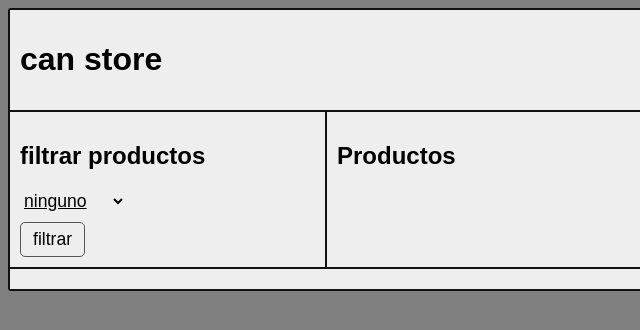
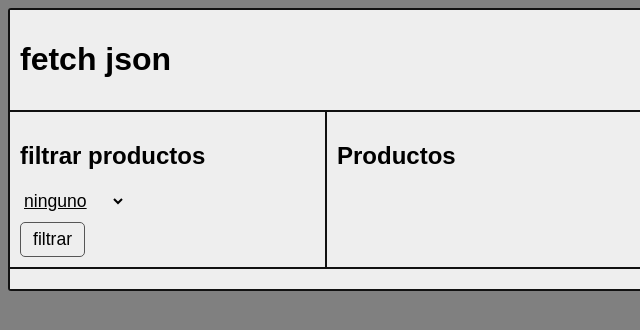
Before and after one commit to n1stel7/mdnproducts, a plain HTML site: page index.html in a window 1280 px wide. Shown: the full height of the page, 0-640 px from the left. Drawn offline with Linux system fonts and the light colour scheme; no server answers.

Commit message:
Add files via upload

```diff
--- a/index.html
+++ b/index.html
@@ -11,7 +11,7 @@
 <div id="grid-doc">
 
 	<header class="box">
-		<h1>can store</h1>
+		<h1>fetch json</h1>
 	</header>
 
 	<aside class="box">
```
